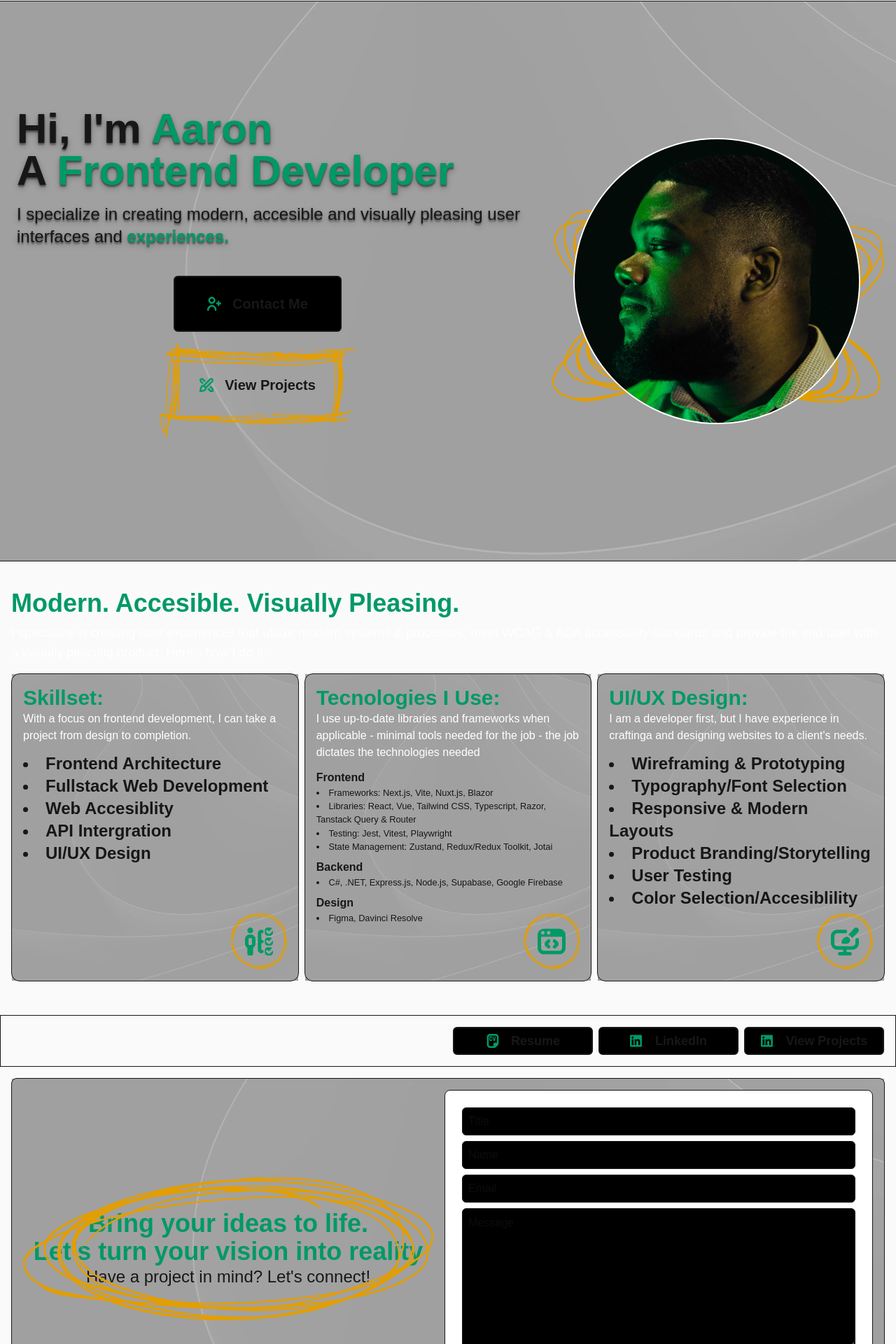
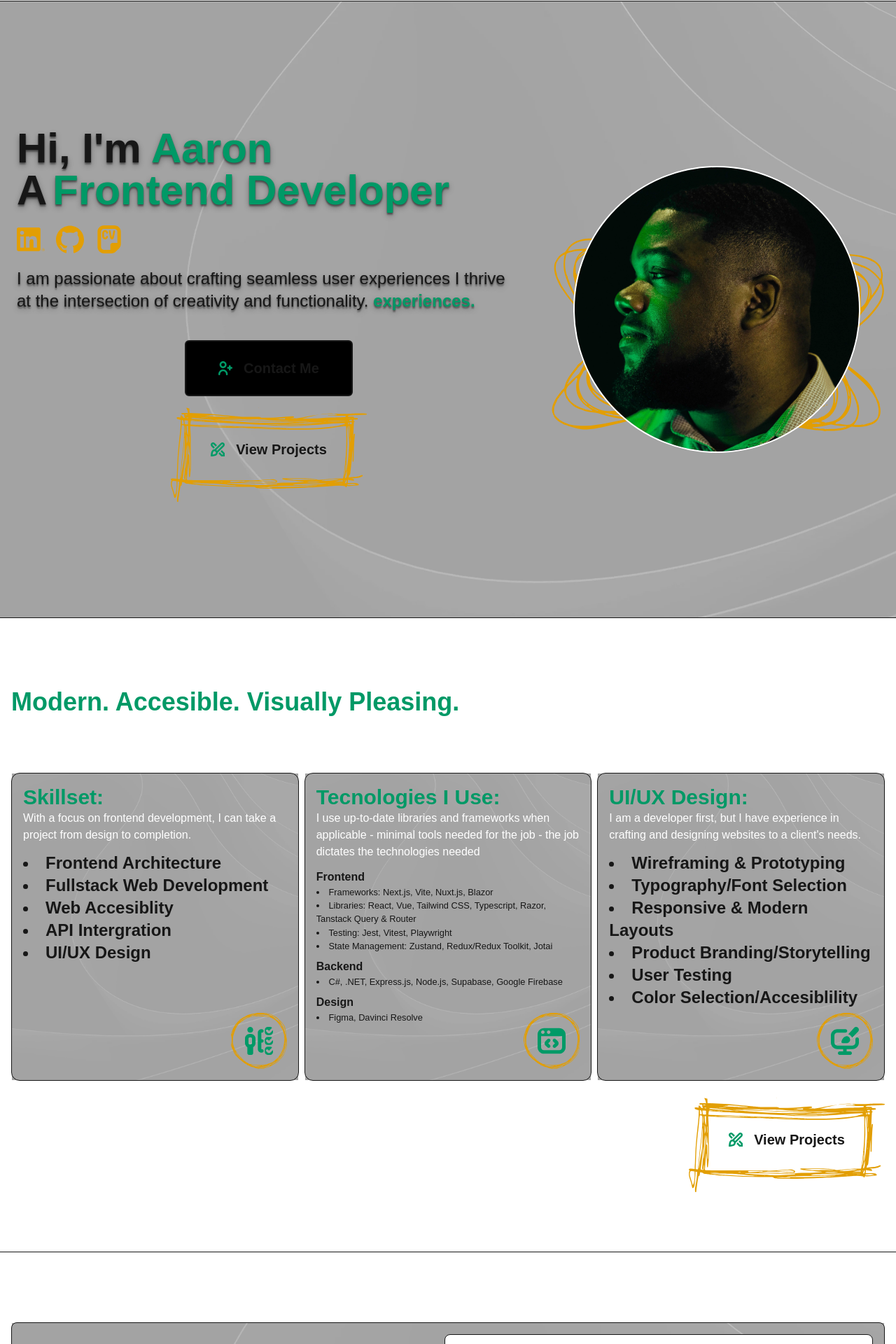
Before and after one commit to armst209/portfolio-website, a Next.js app: page / in a window 1280 px wide. Shown: the part 63-1983 px from the top of the page at 70% size. Built offline with nearby package versions, Linux system fonts and the light colour scheme; no server answers.

Commit message:
feat: Enhance components with improved styling, accessibility, and new social links

```diff
--- a/app/components/ButtonLinkSection.tsx
+++ b/app/components/ButtonLinkSection.tsx
@@ -2,27 +2,25 @@ import ResumeIcon from "@public/assets/resume.svg"
 import LinkedInIcon from "@public/assets/linkedin.svg"
 import Link from "next/link"
 import Image from "next/image"
+import ViewProjectsButton from "./ViewProjectsButton"
 
 const ButtonLinkSection = () => {
     return (
-        <div className="flex flex-col w-full justify-center items-center border-[.5px] border-[hsl(240,4,16)] p-4 lg:flex-row lg:justify-end">
+        <div className="flex flex-col items-center w-auto border-[.5px] border-[hsl(240,4,16)] p-4 rounded-xl lg:flex-row lg:justify-evenly">
             <a href="https://www.linkedin.com/in/aaronlamararmstrong/overlay/1777396879101/single-media-viewer/?profileId=ACoAAAh1eh4BVMDLJsB0gxpMglGeh1kbmv42b9I" rel="noopener noreferer" target="_blank">
-                <button className="w-50 h-10 mb-4 text-lg border-2 rounded-md p-2 font-bold flex flex-row items-center justify-center cursor-pointer bg-black lg:mr-2 lg:mb-0">
+                <button className="w-60 h-13 border-2 rounded-md p-2 font-bold flex flex-row items-center justify-center cursor-pointer bg-black sm:w-60 md:w-80 md:h-20 text-xl mb-4">
                     <Image src={ResumeIcon} alt="resume icon" width={20} className="icon-white-filter mr-4 icon-emerald-filter" />
                     <p>Resume</p>
                 </button>
             </a>
             <a href="https://www.linkedin.com/in/aaronlamararmstrong/" rel="noopener noreferer" target="_blank">
-                <button className="w-50 h-10 mb-4 text-lg border-2 rounded-md p-2 font-bold flex flex-row items-center justify-center cursor-pointer bg-black lg:mr-2 lg:mb-0">
+                <button className="w-60 h-13 border-2 rounded-md p-2 font-bold flex flex-row items-center justify-center cursor-pointer bg-black sm:w-60 md:w-80 md:h-20 text-xl mb-4">
                     <Image src={LinkedInIcon} alt="resume icon" width={20} className="icon-white-filter mr-4 icon-emerald-filter" />
                     <p>LinkedIn</p>
                 </button>
             </a>
             <Link href="/projects">
-                <button className="w-50 h-10 text-lg border-2 rounded-md p-2 font-bold flex flex-row items-center justify-center cursor-pointer bg-black">
-                    <Image src={LinkedInIcon} alt="resume icon" width={20} className="icon-white-filter mr-4 icon-emerald-filter" />
-                    <p>View Projects</p>
-                </button>
+                <ViewProjectsButton />
             </Link>
         </div>
     )
--- a/app/components/ContactMe.tsx
+++ b/app/components/ContactMe.tsx
@@ -5,23 +5,24 @@ import CircledScribble from "@public/assets/scribble-circle.svg"
 
 const ContactMe = () => {
     return (
-        <div className="flex flex-col min-h-150 w-full justify-center items-center p-4 pb-25">
+        <section id="contact" className="flex flex-col min-h-150 w-full justify-center items-center p-4 pt-25 pb-25">
 
             <div className="relative h-auto border-[.5px] border-[hsl(240,4,16)] rounded-lg w-full p-4 ">
                 <Image src={BackgroundSwirls} alt="background image" fill style={{ objectFit: "cover" }} sizes="(max-width: 768px) 100vw, (max-width: 1200px) 50vw, 33vw" className="absolute inset-0" />
                 <div className="z-10 relative flex flex-col items-center h-full lg:flex-row">
-                    <div className='relative w-full flex flex-col justify-center items-center mb-4 h-100 lg:items-left lg:mr-4'>
-                        <Image src={CircledScribble} className="scribble-color-filter absolute inset-0" fill style={{ objectFit: "contain" }} alt="circled scribble" />
-                        <h1 className='text-xl font-bold emerald-green-highlight lg:text-4xl'>Bring your ideas to life.</h1>
-                        <h1 className='text-xl font-bold emerald-green-highlight lg:text-4xl'>Let's turn your vision into reality</h1>
-                        <h2 className="text-lg lg:text-2xl">Have a project in mind? Let's connect!</h2>
+                    <div className='relative w-full flex flex-col justify-center items-center mb-4 md:h-50 lg:items-left lg:mr-4 lg:h-100'>
+                        <Image src={CircledScribble} className="scribble-color-filter absolute inset-0 rotate-25 mt-25 mr-10 md:rotate-0 md:mt-0 lg:rotate-0" fill style={{ objectFit: "fill" }} alt="circled scribble" />
+                        <Image src={CircledScribble} className="scribble-color-filter absolute inset-0 rotate-150 mt-28 ml-5 md:hidden" fill style={{ objectFit: "fill" }} alt="circled scribble" />
+                        <h1 className='text-md z-10 font-bold emerald-green-highlight lg:text-2xl xl:text-3xl'>Bring your ideas to life.</h1>
+                        <h1 className='text-md z-10 font-bold emerald-green-highlight lg:text-2xl xl:text-3xl'>Let&apos;s turn your vision into reality</h1>
+                        <h2 className="text-sm z-10 lg:text-xl xl:text-2xl">Have a project in mind? Let&apos;s connect!</h2>
                     </div>
-                    <div className='border-[.5px] border-[hsl(240,4,16)] rounded-lg p-6 w-full h-full bg-background'>
+                    <div className='border-[.5px] border-[hsl(240,4,16)] z-10 rounded-lg p-6 w-full h-full bg-background'>
                         <ContactForm />
                     </div>
                 </div>
             </div>
-        </div>
+        </section>
     )
 }
 
--- a/app/components/Footer.tsx
+++ b/app/components/Footer.tsx
@@ -2,7 +2,7 @@ import React from 'react'
 
 const Footer = () => {
     return (
-        <div className="border-t-[.5px] border-t-[hsl(240,4,16)] border-b-[.5px] border-b-[hsl(240,4,16)] w-full h-50 p-4 mb-6">
+        <footer className="border-t-[.5px] border-t-[hsl(240,4,16)] border-b-[.5px] border-b-[hsl(240,4,16)] w-full h-50 p-4 mb-6">
             <div>
                 <h1>Aaron Armstrong</h1>
             </div>
@@ -10,7 +10,7 @@ const Footer = () => {
             <div>
                 <h2>{`© ${new Date().getFullYear()} Aaron Armstrong. All rights are reserved.`}</h2>
             </div>
-        </div>
+        </footer>
     )
 }
 
--- a/app/components/Hero.tsx
+++ b/app/components/Hero.tsx
@@ -3,30 +3,32 @@
 import Headshot from "@public/assets/headshot.webp"
 import Image from "next/image"
 import ContactIcon from "@public/assets/user-add.svg"
-import ArtIcon from "@public/assets/paintbrush-pencil.svg"
 import BackgroundSwirls from "@public/assets/swirls-bg.webp"
 import CircledScribble from "@public/assets/scribble-circle.svg"
-import BoxScribble from "@public/assets/scribble-box.svg"
+import ViewProjectsButton from "./ViewProjectsButton"
+import HeroSocialLinksSection from "./HeroSocialLinksSection"
+import Link from "next/link"
 
 const Hero = () => {
     return (
-        <section className="relative w-auto flex flex-column h-screen border-b-[.5px] border-b-[hsl(240,4,16)]">
+        <section className="relative w-auto flex flex-column justify-center items-center min-h-screen border-b-[.5px] border-b-[hsl(240,4,16)]">
             <Image src={BackgroundSwirls} alt="background image" fill style={{ objectFit: "cover" }} className="absolute inset-0" priority fetchPriority="high" sizes="(max-width: 768px) 100vw, (max-width: 1200px) 50vw, 33vw" />
 
             <div className="z-10 pl-6 pr-6 pt-6 mb-20 h-screen flex flex-col justify-center items-center w-full lg:bg-none lg:border-r-0 lg:min-w-[40%] lg:pt-0 ">
+                <div className="mb-10 z-10">
+                    <div className="w-full mt-20">
+                        <h1 className="text-[1.8rem] font-bold text-shadow-lg/30 md:text-6xl">Hi, I&apos;m <span className="relative emerald-green-highlight">Aaron</span></h1>
+                        <div className="flex flex-col w-full items-start">
+                            <h1 className="text-[1.8rem] font-bold text-shadow-lg/30 mr-4 w-full md:text-6xl">
+                                <div className="flex flex-row">
+                                    <div className="mr-2">A</div><div className="emerald-green-highlight">Frontend Developer</div>
+                                </div>
 
-                <div className="mb-10 z-10">
-                    <div className="mb-4 w-full">
-                        <div className="flex flex-row">
-                            <h1 className="text-4xl font-bold text-shadow-lg/30 sm:text-6xl">Hi, I'm <span className="relative emerald-green-highlight">Aaron</span>
                             </h1>
-
+                            <HeroSocialLinksSection />
                         </div>
-
-
-                        <h1 className="text-4xl font-bold text-shadow-lg/30 sm:text-6xl">A <span className="emerald-green-highlight">Frontend Developer</span></h1>
                     </div>
-                    <h2 className="text-xl z-10 text-shadow-lg/30 sm:text-2xl">I specialize in creating modern, accesible and visually pleasing user interfaces and <span className="emerald-green-highlight font-bold">experiences.</span></h2>
+                    <h2 className="text-md z-10 text-shadow-lg/30 sm:text-2xl">I am passionate about crafting seamless user experiences I thrive at the intersection of creativity and functionality. <span className="emerald-green-highlight font-bold">experiences.</span></h2>
                 </div>
                 <div className="relative w-full h-auto">
                     <Image src={CircledScribble} className="mt-8 scribble-color-filter absolute inset-0 rotate-200 lg:hidden" style={{ objectFit: "contain", objectPosition: "center" }} alt="circled scribble" />
@@ -37,18 +39,16 @@ const Hero = () => {
                         <div className="flex border w-0 border-white h-15"></div>
                     </div>
 
-                    <div className="w-full flex flex-col justify-evenly items-center md:flex-row">
-                        <div className="w-full flex flex-col justify-center items-center mb-10 z-10 md:mr-8">
-                            <button className="w-60 h-13 border-2 rounded-md p-2 font-bold flex flex-row items-center justify-center cursor-pointer bg-black sm:w-60 md:w-80 md:h-20 text-xl mb-4">
-                                <Image src={ContactIcon} alt="contact icon" width={20} className="icon-emerald-filter mr-4" />
-                                <p>Contact Me</p>
-                            </button>
-                            <button className="relative w-70 h-30 font-bold flex flex-row items-center justify-center cursor-pointer text-xl ">
-                                <Image src={BoxScribble} className="scribble-color-filter absolute inset-0" style={{ objectFit: "contain", objectPosition: "center" }} alt="circled scribble" />
-                                <Image src={ArtIcon} alt="contact icon" width={20} className="icon-emerald-filter mr-4" />
-                                <p>View Projects</p>
-                            </button>
-                        </div>
+                    <div className="w-full flex flex-col items-center ">
+                        <a href="#contact" className="z-10">
+                            <div className="w-full flex flex-col justify-center items-center z-10 md:mr-8">
+                                <button className="w-60 h-20 border-2 rounded-md p-2 font-bold flex flex-row items-center justify-center cursor-pointer bg-black text-xl mb-4">
+                                    <Image src={ContactIcon} alt="contact icon" width={20} className="icon-emerald-filter mr-4" />
+                                    <p>Contact Me</p>
+                                </button>
+                            </div>
+                        </a>
+                        <Link href="/projects"><ViewProjectsButton /></Link>
                     </div>
                 </div>
             </div >
--- /dev/null
+++ b/app/components/HeroSocialLinksSection.tsx
@@ -0,0 +1,22 @@
+import LinkedInIcon from "@public/assets/linkedin.svg"
+import ResumeIcon from "@public/assets/resume.svg"
+import GithubIcon from "@public/assets/github.svg"
+import Image from "next/image"
+
+const HeroSocialLinksSection = () => {
+    return (
+        <div className="flex flex-row justify-center items-center h-20">
+            <a href="https://www.linkedin.com/in/aaronlamararmstrong/" rel="noopener noreferer" target="_blank">
+                <Image src={LinkedInIcon} width={40} className="scribble-color-filter mr-4" alt="linkedin icon" />
+            </a>
+            <a href="https://github.com/armst209" rel="noopener noreferer" target="_blank" className="mr-4">
+                <Image src={GithubIcon} width={40} className="scribble-color-filter" alt="linkedin icon" />
+            </a>
+            <a href="https://www.linkedin.com/in/aaronlamararmstrong/overlay/1777396879101/single-media-viewer/?profileId=ACoAAAh1eh4BVMDLJsB0gxpMglGeh1kbmv42b9I" rel="noopener noreferer" target="_blank">
+                <Image src={ResumeIcon} width={40} className="scribble-color-filter mr-4" alt="linkedin icon" />
+            </a>
+        </div>
+    )
+}
+
+export default HeroSocialLinksSection
--- a/app/components/TechnicalSkills.tsx
+++ b/app/components/TechnicalSkills.tsx
@@ -4,22 +4,23 @@ import TechnologiesIcon from "@public/assets/technologies.svg"
 import DesignIcon from "@public/assets/ui-ux.svg"
 import BackgroundSwirls from "@public/assets/swirls-bg.webp"
 import ScribbleSmallCircle from "@public/assets/scribble-small-circle.svg"
+import ViewProjectsButton from "./ViewProjectsButton"
 
 
 
 const TechnicalSkills = () => {
     return (
-        <section className="flex flex-col w-full justify-center pt-10 pb-10 pl-4 pr-4">
+        <section className="flex flex-col w-full justify-center pt-25 pb-25 pl-4 pr-4 border-b-[.5px] border-b-[hsl(240,4,16)]">
             <div className="mb-4">
-                <h1 className="text-4xl font-bold mb-2"><span className="emerald-green-highlight">Modern.</span> <span className="emerald-green-highlight">Accesible.</span> <span className="emerald-green-highlight">Visually Pleasing.</span></h1>
-                <h2 className="grey-secondary-text-color text-lg">I specialize in creating user experiences that utilize modern systems & processes, meet WCAG & ADA accessiblity standards and provide the end user with a visually pleasing product. <span className="grey-secondary-text-color text-lg">Here's how I do it:</span></h2>
+                <h1 className="text-[1.8rem] font-bold mb-2 lg:text-4xl"><span className="emerald-green-highlight">Modern.</span> <span className="emerald-green-highlight">Accesible.</span> <span className="emerald-green-highlight">Visually Pleasing.</span></h1>
+                <h2 className="grey-secondary-text-color text-md md:text-xl">I specialize in creating user experiences that utilize modern systems & processes, meet WCAG & ADA accessiblity standards and provide the end user with a visually pleasing product. <span className="grey-secondary-text-color text-lg">Here&apos;s how I do it:</span></h2>
             </div>
 
             <div className="relative flex flex-col items-center justify-center xl:flex-row">
                 <div className="z-10 w-full relative border-[.5px] border-[hsl(240,4,16)] p-4 mb-2 rounded-xl h-auto pb-30 lg:mr-2 xl:h-110">
                     <Image src={BackgroundSwirls} alt="background image" fill style={{ objectFit: "cover" }} sizes="(max-width: 768px) 100vw, (max-width: 1200px) 50vw, 33vw" className="absolute inset-0" />
                     <div className="z-10 relative">
-                        <h2 className="text-3xl font-bold emerald-green-highlight">Skillset:</h2>
+                        <h2 className="text-[1.8rem] font-bold emerald-green-highlight lg:text-3xl">Skillset:</h2>
                         <h3 className="grey-secondary-text-color mb-3" >With a focus on frontend development, I can take a project from design to completion.</h3>
                         <ul className="list-inside list-disc text-2xl font-bold">
                             <li>Frontend Architecture</li>
@@ -40,7 +41,7 @@ const TechnicalSkills = () => {
                 <div className="relative w-full border-[.5px] border-[hsl(240,4,16)] p-4 mb-2 rounded-xl h-110 pb-10 lg:mr-2">
                     <Image src={BackgroundSwirls} alt="background image" fill style={{ objectFit: "cover" }} sizes="(max-width: 768px) 100vw, (max-width: 1200px) 50vw, 33vw" className="absolute inset-0" />
                     <div className="relative z-10">
-                        <h2 className="text-3xl font-bold emerald-green-highlight">Tecnologies I Use:</h2>
+                        <h2 className="text-[1.8rem] font-bold emerald-green-highlight lg:text-3xl">Tecnologies I Use:</h2>
                         <h3 className="grey-secondary-text-color mb-3">I use up-to-date libraries and frameworks when applicable - minimal tools needed for the job - the job dictates the technologies needed</h3>
                         <div className="pb-10">
                             <div className="mb-2">
@@ -77,8 +78,8 @@ const TechnicalSkills = () => {
                 <div className="w-full relative border-[.5px] border-[hsl(240,4,16)] p-4 mb-2 rounded-xl h-110 pb-10 xl:h-110">
                     <Image src={BackgroundSwirls} alt="background image" fill style={{ objectFit: "cover" }} sizes="(max-width: 768px) 100vw, (max-width: 1200px) 50vw, 33vw" className="absolute inset-0" />
                     <div className="z-10 relative">
-                        <h2 className="text-3xl font-bold emerald-green-highlight">UI/UX Design:</h2>
-                        <h3 className="grey-secondary-text-color mb-3" >I am a developer first, but I have experience in craftinga and designing websites to a client's needs.</h3>
+                        <h2 className="text-[1.8rem] font-bold emerald-green-highlight lg:text-3xl">UI/UX Design:</h2>
+                        <h3 className="grey-secondary-text-color mb-3" >I am a developer first, but I have experience in crafting and designing websites to a client&apos;s needs.</h3>
                         <ul className="list-inside list-disc text-xl lg:text-2xl font-bold">
                             <li>Wireframing & Prototyping</li>
                             <li>Typography/Font Selection</li>
@@ -95,6 +96,10 @@ const TechnicalSkills = () => {
                         </div>
                     </div>
                 </div>
+
+            </div>
+            <div className="flex w-full justify-center pt-4 lg:justify-end">
+                <ViewProjectsButton />
             </div>
 
         </section >
--- /dev/null
+++ b/app/components/ViewProjectsButton.tsx
@@ -0,0 +1,22 @@
+
+
+import Image from "next/image"
+import BoxScribble from "@public/assets/scribble-box.svg"
+import ArtIcon from "@public/assets/paintbrush-pencil.svg"
+
+
+const ViewProjectsButton = () => {
+    return (
+        <button className={`w-70 h-30 relative font-bold flex flex-row items-center justify-center cursor-pointer text-xl`}>
+            <Image src={BoxScribble} className="scribble-color-filter absolute inset-0" style={{ objectFit: "cover", objectPosition: "center" }} alt="circled scribble" />
+
+            <div className="z-10 flex flex-row justify-center items-center">
+                <Image src={ArtIcon} alt="contact icon" width={20} className="icon-emerald-filter mr-4" />
+                <p>View Projects</p>
+            </div>
+
+        </button>
+    )
+}
+
+export default ViewProjectsButton
--- a/app/page.tsx
+++ b/app/page.tsx
@@ -1,5 +1,4 @@
 
-import ButtonLinkSection from './components/ButtonLinkSection'
 import ContactMe from './components/ContactMe'
 import Footer from './components/Footer'
 import Hero from './components/Hero'
@@ -8,10 +7,9 @@ import { Toaster } from 'react-hot-toast'
 
 export default function Home() {
     return (
-        <div className='flex flex-col flex-1 items-center justify-center bg-zinc-50 font-sans dark:bg-black'>
+        <div className='flex flex-col flex-1 items-center justify-center dark:bg-black'>
             <Hero />
             <TechnicalSkills />
-            <ButtonLinkSection />
             <ContactMe />
             <Footer />
             <Toaster />
```
Also changed, not shown: eslint.config.mjs (+2 -5 lines), public/assets/github.svg (added).
